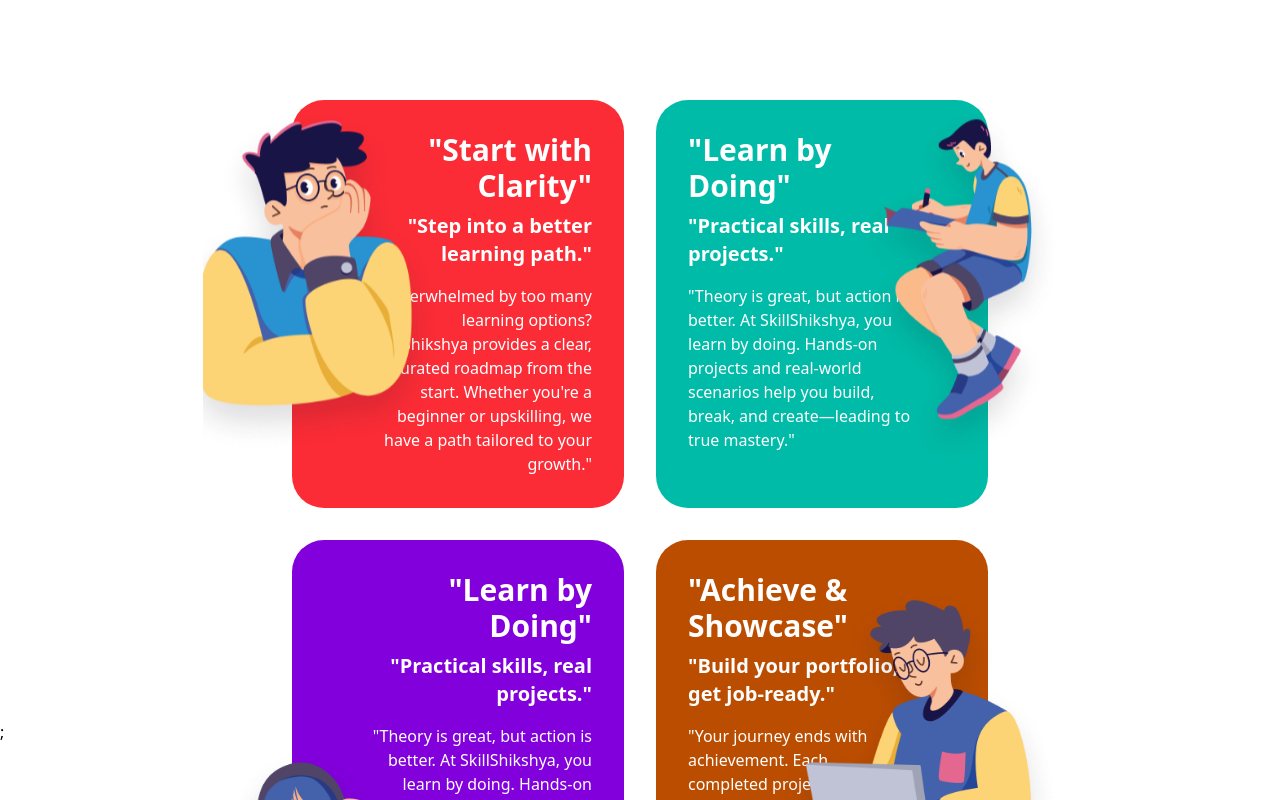
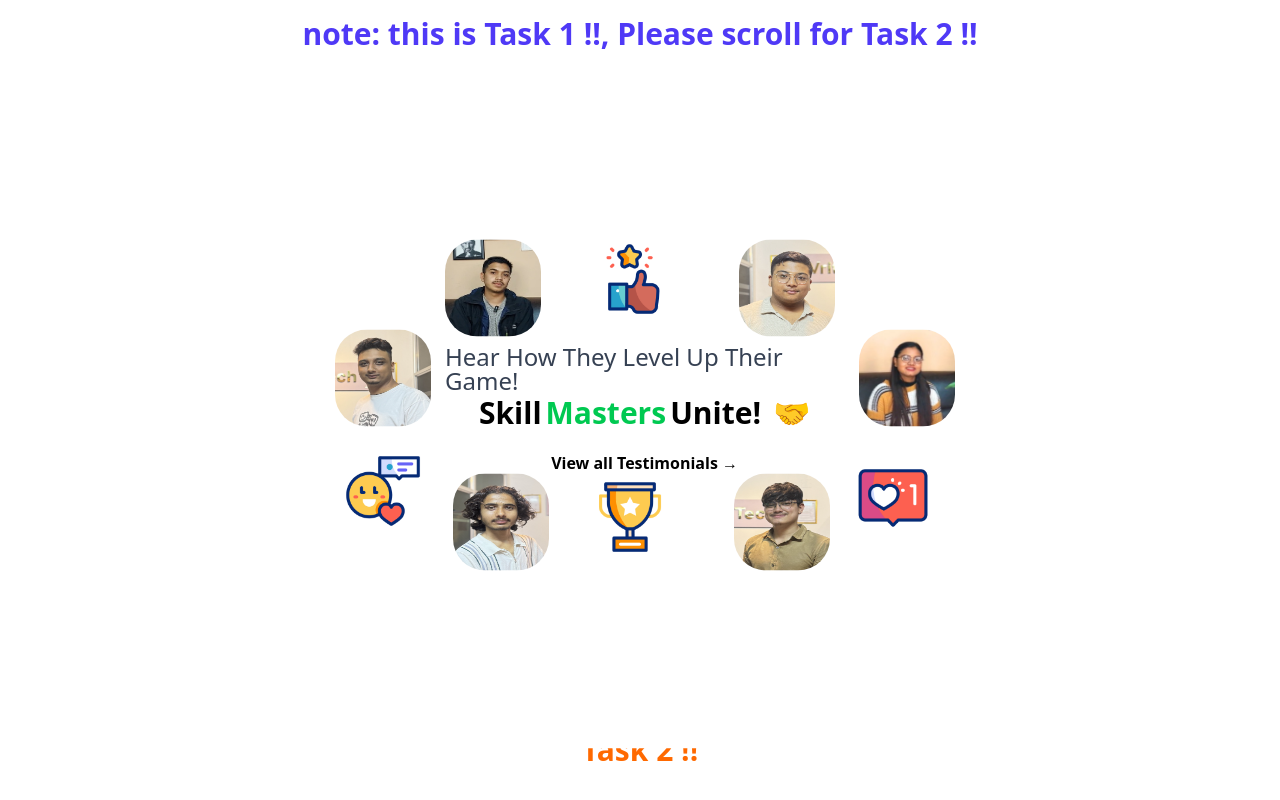
Before and after one commit to manojpun7/Tasks, a React (Vite) app: page / in a window 1280 px wide. Shown: the top 800 px of the page. Built offline with nearby package versions, Linux system fonts and the light colour scheme.

Commit message:
testimonials

```diff
--- a/src/App.jsx
+++ b/src/App.jsx
@@ -1,13 +1,26 @@
-import { useState } from "react";
-
 import Task1 from "./tasks/Task1";
 import Task2 from "./tasks/Task2";
 
 const App = () => {
   return (
     <div>
-      <Task2 />;
-      {/* <Task1 />; */}
+      <div className="h-[80vh] flex flex-col items-center px-6 py-4">
+        <h1 className="text-3xl font-bold text-indigo-600 mb-0 text-center">
+          note: this is Task 1 !!, Please scroll for Task 2 !!
+        </h1>
+        <Task1 />
+      </div>
+
+      <div className="text-center italic text-emerald-500 font-medium text-lg my-8">
+        Please scroll to view Task 2
+      </div>
+
+      <div className="flex flex-col items-center px-6 py-0">
+        <h1 className="text-3xl font-bold text-orange-500 mb-4 text-center">
+          Task 2 !!
+        </h1>
+        {/* <Task2 /> */}
+      </div>
     </div>
   );
 };
--- /dev/null
+++ b/src/components/task1/TestimonialCard.jsx
@@ -0,0 +1,14 @@
+import React from 'react';
+
+const TestimonialCard = () => {
+  return (
+    <div className="w-[300px] h-[100px] bg-white rounded-lg shadow-md p-3 flex flex-col justify-between">
+      <p className="text-gray-700 text-sm italic leading-tight">
+        "I was amazed and impressed by the course structure as it was distinctly different from other courses in the market."
+      </p>
+      <p className="font-semibold text-gray-800 text-sm text-right">Rajesh Dhakal</p>
+    </div>
+  );
+};
+
+export default TestimonialCard;
--- a/src/components/task2/SkillShikshyaFeatures.jsx.jsx
+++ b/src/components/task2/SkillShikshyaFeatures.jsx.jsx
@@ -15,7 +15,6 @@
       className="mx-auto p-25 grid grid-cols-1 md:grid-cols-2 gap-8"
       style={{ width: '70vw', height: '90vh' }}
     >
-      {/* First card hover */}
       <div
         onMouseEnter={() => setIsHoveredFirst(true)}
         onMouseLeave={() => setIsHoveredFirst(false)}
@@ -24,7 +23,6 @@
         {isHoveredFirst ? <ZeroIndexCard /> : <FirstCard />}
       </div>
 
-      {/* Second card hover */}
       <div
         onMouseEnter={() => setIsHoveredSecond(true)}
         onMouseLeave={() => setIsHoveredSecond(false)}
--- a/src/index.css
+++ b/src/index.css
@@ -24,3 +24,6 @@
 .animate-task2-animation {
   animation: task2-animation 1s ease-in-out infinite;
 }
+html {
+  scroll-behavior: smooth;
+}
--- a/src/tasks/Task1.jsx
+++ b/src/tasks/Task1.jsx
@@ -1,4 +1,5 @@
 import { useState } from "react";
+
 import user1 from "../assets/task1/user1.png";
 import user2 from "../assets/task1/user2.png";
 import user3 from "../assets/task1/user3.png";
@@ -9,9 +10,12 @@
 import emoji2 from "../assets/task1/emoji2.gif";
 import emoji3 from "../assets/task1/emoji3.gif";
 import emoji4 from "../assets/task1/emoji4.gif";
+import rating from "../assets/task1/rating.png";
+import TestimonialCard from "../components/task1/TestimonialCard";
 
 const Task1 = () => {
-  const [hovered, setHovered] = useState(false);
+  const [mainHovered, setMainHovered] = useState(false);
+  const [hoveredId, setHoveredId] = useState(null);
 
   const images = [
     {
@@ -107,50 +111,62 @@
   ];
 
   return (
-    // Outermost div
     <div
       className="absolute top-1/2 left-1/2 transform -translate-x-1/2 -translate-y-1/2
                  w-[1214px] h-[697px] opacity-100
                  overflow-hidden cursor-pointer"
-      onMouseEnter={() => setHovered(true)}
-      onMouseLeave={() => setHovered(false)}
+      onMouseEnter={() => setMainHovered(true)}
+      onMouseLeave={() => {
+        setMainHovered(false);
+        setHoveredId(null);
+      }}
     >
-      {/* Main content container  */}
       <div
         className="relative w-[1214px] h-[697px] overflow-hidden rounded-lg
                    bg-white flex items-center justify-center"
       >
-        {/* Inner container  */}
         <div className="absolute top-[178px] left-[292px] w-[630px] h-[341px] opacity-100">
           {images.map((image) => (
             <img
               key={image.id}
               src={image.src}
               alt={image.alt}
-              className={`absolute w-[96px] h-[97px] rounded-[32px] transition-all duration-700 ease-in-out ${
-                hovered ? image.posB : image.posA
-              } ${hovered && image.isPng ? 'animate-smooth-up-down' : ''}`}
-              // Dynamically apply animation-delay using style prop
-              style={hovered && image.isPng ? { animationDelay: image.animationDelay } : {}}
+              onMouseEnter={() => {
+                if (mainHovered && image.id === "user1") {
+                  setHoveredId("user1");
+                }
+              }}
+              onMouseLeave={() => {
+                if (image.id === "user1") {
+                  setHoveredId(null);
+                }
+              }}
+              className={`absolute w-[96px] h-[97px] rounded-[32px] transition-all duration-700 ease-in-out
+                ${mainHovered ? image.posB : image.posA}
+                ${mainHovered && image.isPng ? "animate-smooth-up-down" : ""}`}
+              style={
+                mainHovered && image.isPng
+                  ? { animationDelay: image.animationDelay }
+                  : {}
+              }
             />
           ))}
 
-          {/* Main textual content container  */}
+          {mainHovered && hoveredId === "user1" && (
+            <div className="absolute top-[-40px] left-[-90px] z-50">
+              <TestimonialCard />
+            </div>
+          )}
+
           <div
             className="flex flex-col items-center justify-center p-5 gap-[20px]
-                           w-[399px] h-[131px] absolute top-[114px] left-[120px]"
+                       w-[399px] h-[131px] absolute top-[114px] left-[120px]"
           >
-            <p
-              className="text-gray-700 opacity-100 w-[399px] h-[30px]
-                             font-normal text-[24px] leading-[100%] tracking-[0%]"
-            >
+            <p className="text-gray-700 w-[399px] h-[30px] font-normal text-[24px] leading-[100%] tracking-[0%]">
               Hear How They Level Up Their Game!
             </p>
 
-            <h2
-              className="flex items-center justify-center w-[336px] h-[38px] gap-[4px]
-                             font-bold text-3xl whitespace-nowrap"
-            >
+            <h2 className="flex items-center justify-center w-[336px] h-[38px] gap-[4px] font-bold text-3xl whitespace-nowrap">
               <span>Skill</span>
               <span className="text-green-500">Masters</span>
               <span>Unite!</span>
```
Also changed, not shown: rating.png (added), src/assets/task1/rating.png (added).
